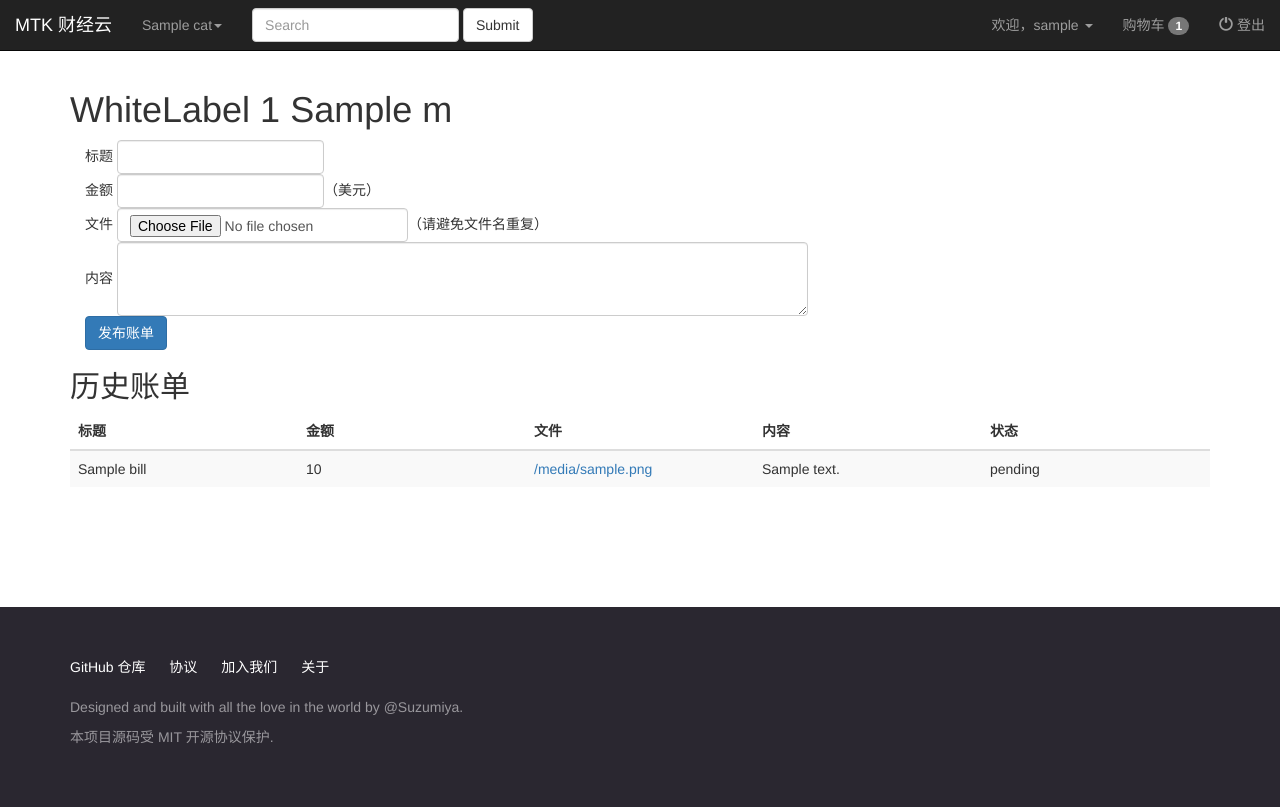
After one commit to AdamEECS/sc, a Flask app: template templates/admin/wl_detail.html in a window 1280 px wide. The commit adds this page. Run offline with Flask 2, Linux system fonts and the light colour scheme; the template is opened without the code that fills it: most values are stand-ins (such as "Sample title", 1, 10 or a date in 2020); some libraries are stand-ins or nearby versions.

Commit message:
增加管理员账单发布功能

```diff
--- a/config/config.py
+++ b/config/config.py
@@ -4,6 +4,7 @@ import os
 config_dict = dict(
     USER_AVATAR_DIR='static/user_avatar/',
     PRODUCT_PIC_DIR='static/product_pic/',
+    UPLOAD_FILE_DIR='static/files/',
     PRODUCT_PIC_EXT='png',
     CDN_URL='http://opguqe876.bkt.clouddn.com/',
     CDN_USER_AVATAR_DIR='/user_avatar/',
--- /dev/null
+++ b/templates/admin/wl_detail.html
@@ -0,0 +1,42 @@
+{% extends 'base.html' %}
+{% block body %}
+    <div class="">
+        <h1>WhiteLabel {{ m.mt4_id }} {{ m.name }}</h1>
+    </div>
+    <form class="navbar-form " action="{{ url_for('admin.bill_new') }}" method="post" enctype=multipart/form-data>
+        标题 <input class="form-control" type="text" name="title">
+        <br>
+        金额 <input class="form-control" type="number" step="1" min="0" name="amount">（美元）
+        <br>
+        文件 <input type="file" class="form-control" name="file">（请避免文件名重复）
+        <br>
+        内容 <textarea class="form-control" name="content" id="" cols="80" rows="3"></textarea>
+        <br>
+        <input type="text" name="mt4_id" value="{{ m.mt4_id }}" hidden>
+        <button type="submit" class="btn btn-primary">发布账单</button>
+    </form>
+    <h2>历史账单</h2>
+    <table class="table table-striped table-hover">
+        <thead>
+        <tr>
+            <th class="th-col-2">标题</th>
+            <th class="th-col-2">金额</th>
+            <th class="th-col-2">文件</th>
+            <th class="th-col-2">内容</th>
+            <th class="th-col-2">状态</th>
+        </tr>
+        </thead>
+        <tbody>
+        {% for b in m.bills %}
+            <tr >
+                <td>{{ b.title }}</td>
+                <td>{{ b.amount }}</td>
+                <td><a href="{{ b.url }}">{{ b.file }}</a></td>
+                <td>{{ b.content }}</td>
+                <td>{{ b.status }}</td>
+            </tr>
+        {% endfor %}
+        </tbody>
+    </table>
+
+{% endblock %}
--- a/templates/admin/wls.html
+++ b/templates/admin/wls.html
@@ -28,7 +28,7 @@
         <tbody>
         {% for m in ms %}
             <tr data-id={{ m.mt4_id }}>
-                <td>{{ m.mt4_id }}</td>
+                <td><a href="{{ url_for('admin.wl_detail', mt4_id=m.mt4_id) }}">{{ m.mt4_id }}</a></td>
                 <td>{{ m.name }}</td>
                 <td>{% if m.status == 2 %}关闭{% elif m.status == 1 %}开启{% else %}待处理{% endif %}</td>
                 <td><a href="{{ url_for('admin.wl_toggle', mt4_id=m.mt4_id) }}">开启/关闭</a></td>
```
Also changed, not shown: models/bill.py (added, +36 -0 lines), routes/admin.py (+20 -0 lines), static/files/init.txt (added), 1 other file.
